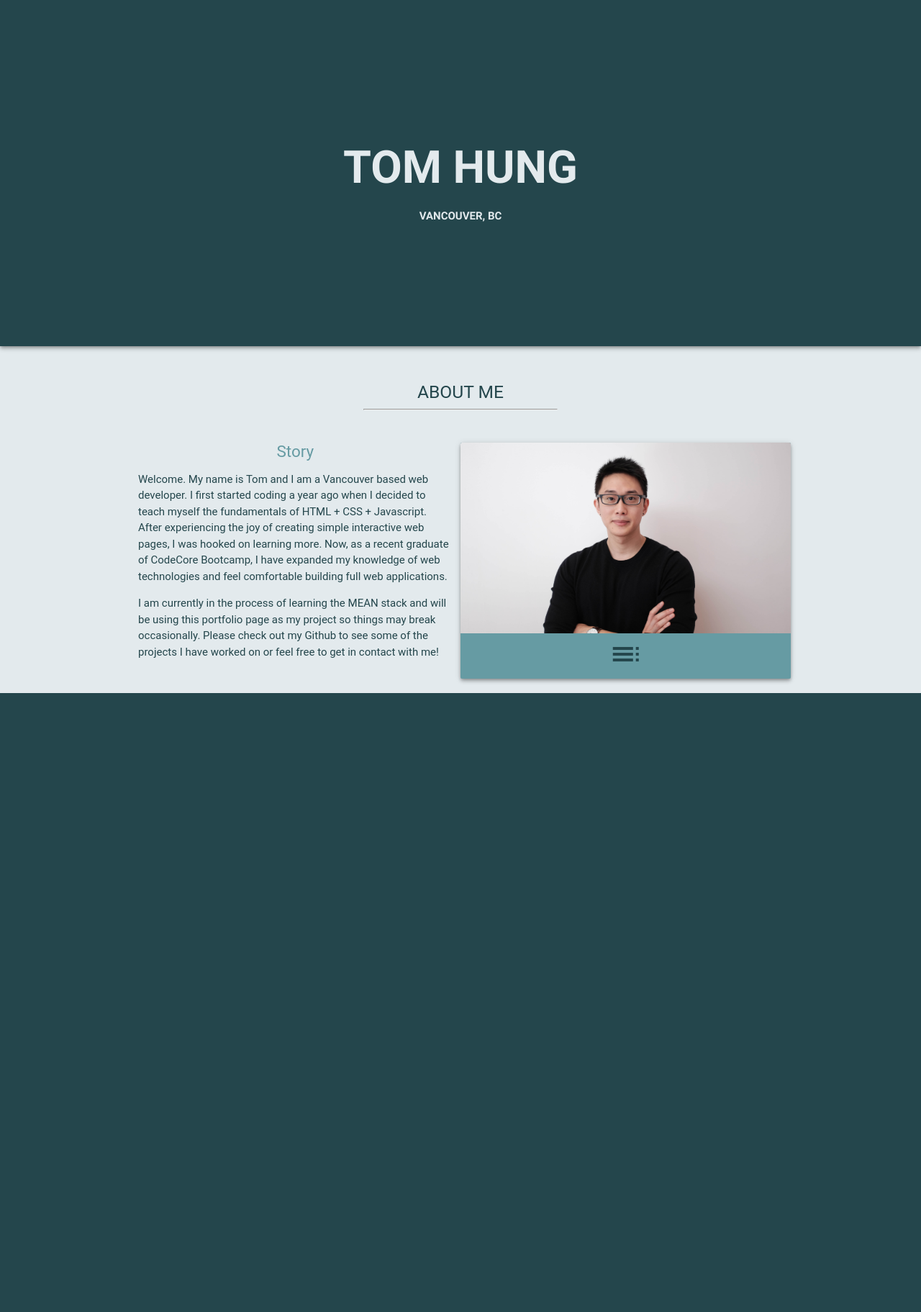
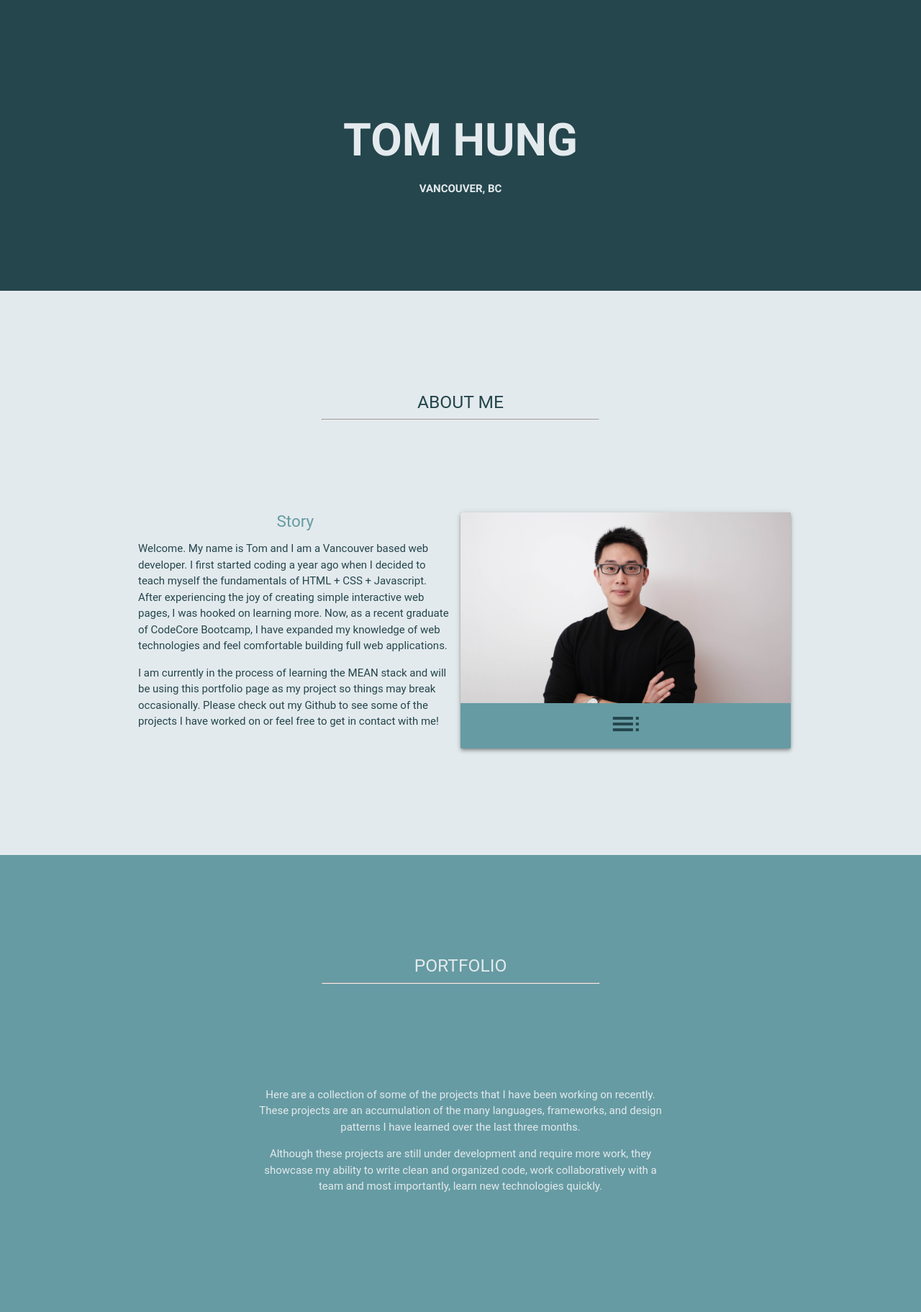
Before and after one commit to ymnj/tomhung, a PHP site: page / in a window 1280 px wide. Shown: the whole page at 72% size. Before the commit the page ends 963 px from the top, so only its background shows below. Run offline with PHP 8.4, Linux system fonts and the light colour scheme; some libraries are stand-ins or nearby versions; some web fonts are replaced.

Commit message:
Add portfolio section

```diff
--- a/css/main-styles.css
+++ b/css/main-styles.css
@@ -1,9 +1,17 @@
 body {
   background-color: #E3EAED; }
 
+.section-header {
+  text-transform: uppercase;
+  margin-bottom: 10%; }
+  .section-header hr {
+    width: 30%; }
+
+section {
+  padding: 10% 0%; }
+
 .banner {
-  padding: 13% 0;
-  margin-bottom: 50px;
+  padding: 10% 0;
   background-color: #24464C;
   color: #E3EAED; }
   .banner h1, .banner h6 {
@@ -13,30 +21,33 @@ body {
 .about {
   background-color: #E3EAED;
   color: #24464C; }
-  .about .card.col.s6 {
+  .about .card.col.s12 {
     padding: 0;
     margin: 0;
     background-color: #669BA3; }
-    .about .card.col.s6 .card-content {
+    .about .card.col.s12 .card-content {
       padding: 5px 20px 0; }
-      .about .card.col.s6 .card-content i {
+      .about .card.col.s12 .card-content i {
         font-size: 2em;
         margin: 0; }
-    .about .card.col.s6 .card-reveal .card-title.grey-text.text-darken-4 {
-      margin-bottom: 15%; }
-    .about .card.col.s6 .card-reveal .link-icons {
-      margin: 5% 0%;
-      font-size: 1.5em; }
-      .about .card.col.s6 .card-reveal .link-icons a {
-        color: #24464C; }
-  .about hr {
-    width: 30%;
-    margin-bottom: 5%; }
-  .about h5 {
-    text-transform: uppercase; }
+    .about .card.col.s12 .card-reveal {
+      opacity: 0.9; }
+      .about .card.col.s12 .card-reveal .card-title.grey-text.text-darken-4 {
+        margin-bottom: 15%; }
+      .about .card.col.s12 .card-reveal .link-icons {
+        margin: 5% 0%;
+        font-size: 1.5em; }
+        .about .card.col.s12 .card-reveal .link-icons a {
+          color: #24464C; }
   .about h6 {
     font-size: 1.5em;
     margin: 0;
     color: #669BA3; }
 
+.portfolio {
+  background-color: #669BA3;
+  color: #E3EAED; }
+  .portfolio .section-header {
+    color: #E3EAED; }
+
 /*# sourceMappingURL=main-styles.css.map */
--- a/css/sass/main-styles.scss
+++ b/css/sass/main-styles.scss
@@ -3,9 +3,23 @@ body {
   background-color: #E3EAED;
 }
 
+
+.section-header {
+
+  text-transform: uppercase;
+  margin-bottom: 10%;
+
+  hr {
+    width: 30%;
+  }
+}
+
+section {
+  padding: 10% 0%;;
+}
+
 .banner {
-  padding: 13% 0;
-  margin-bottom: 50px;
+  padding: 10% 0;
   background-color: #24464C;
   color: #E3EAED;
 
@@ -19,7 +33,7 @@ body {
   background-color: #E3EAED;
   color: #24464C;
 
-  .card.col.s6 {
+  .card.col.s12 {
     padding: 0;
     margin: 0;
     background-color: #669BA3;
@@ -34,6 +48,8 @@ body {
     }
 
     .card-reveal {
+
+      opacity: 0.9;
 
       .card-title.grey-text.text-darken-4 {
         margin-bottom: 15%;
@@ -51,15 +67,6 @@ body {
     }
   }
 
-  hr {
-    width: 30%;
-    margin-bottom: 5%;
-  }
-
-  h5 {
-    text-transform: uppercase;
-  }
-
   h6 {
     font-size: 1.5em;
     margin: 0;
@@ -67,3 +74,14 @@ body {
   }
 
 }
+
+.portfolio {
+
+  background-color: #669BA3;
+  color: #E3EAED;
+
+  .section-header {
+    color: #E3EAED;
+  }
+
+}
--- a/index.html
+++ b/index.html
@@ -21,12 +21,16 @@
 		<h6>Vancouver, BC</h6>
 	</header>
 
-	<main class="container about">
+	<main>
+		<section class="about">
+			<div class="section-header">
 				<h5 class="center-align">About me</h5>
 				<hr>
+			</div>
 
+			<div class="container">
 			<div class="row">
-			<div class="col s6 left-align">
+				<div class="col s12 l6">
 
 					<h6 class="center-align">Story</h6>
 
@@ -40,7 +44,7 @@
 					</p>
 				</div>
 
-			<div class="card col s6 z-depth-2">
+				<div class="card col s12 l6 z-depth-2">
 			    <div class="card-image waves-effect waves-block waves-light">
 			      <img class="activator" src="images/tom.jpg">
 			    </div>
@@ -62,16 +66,33 @@
 			      <div class="link-icons center-align">
 							<a href="https://www.instagram.com/ym.nj/" target="_blank"><i class="fa fa-instagram"></i> Instagram</a>
 			      </div>
-
-
-
-
 			    </div>
 			  </div>
 			</div>
+			</div>
+		</section>
+
+		<section class="portfolio">
+			<div class="section-header">
+				<h5 class="center-align">Portfolio</h5>
+				<hr>
+			</div>
+
+			<div class="container row">
+				<div class="col m8 offset-m2 center-align">
+				<p>
+					Here are a collection of some of the projects that I have been working on recently. These projects are an accumulation of the many languages, frameworks, and design patterns I have learned over the last three months.
+				</p>
+				<p>
+					Although these projects are still under development and require more work, they showcase my ability to write clean and organized code, work collaboratively with a team and most importantly, learn new technologies quickly.
+				</p>
+				</div>
+
+			</div>
+
+		</section>
 
 	</main>
-
 
 
   <!-- jQuery -->
```
Also changed, not shown: 1 other file. Lines whose indentation alone changed are shown as unchanged.
